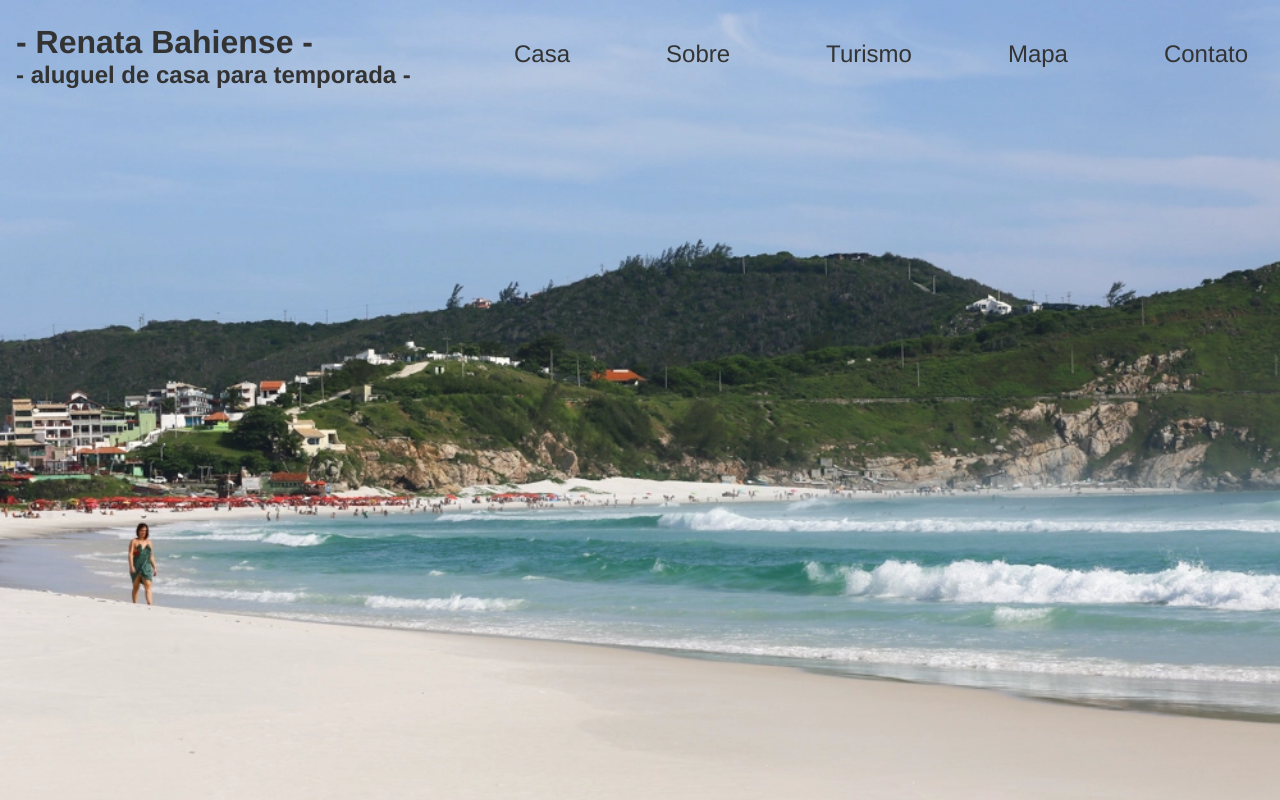
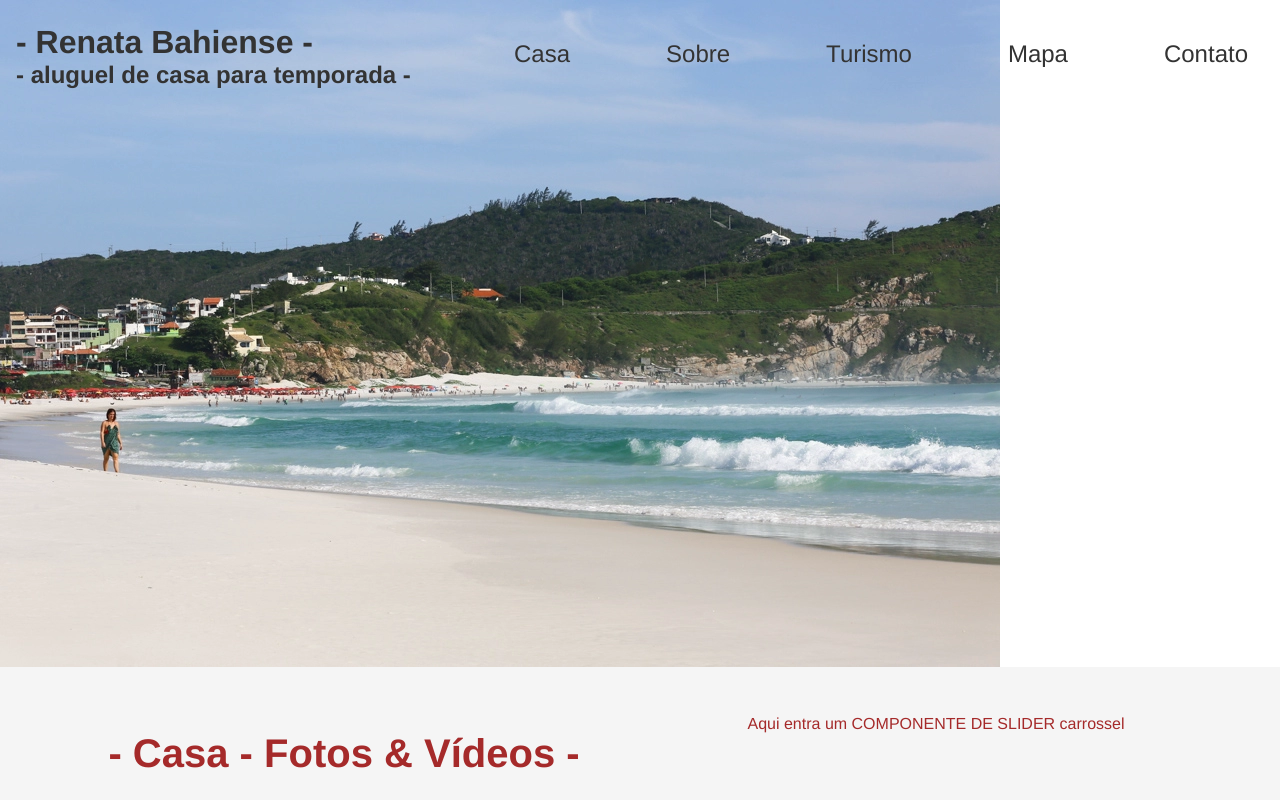
Before and after one commit to MahAzevedo/praia, a React (Vite) app: page / in a window 1280 px wide. Shown: the top 800 px of the page. Built offline with nearby package versions, Linux system fonts and the light colour scheme.

Commit message:
modified:   src/Components/Banner.module.css   &   modified:   src/Components/Tourism/CarouselTourism.jsx

```diff
--- a/src/Components/Banner.module.css
+++ b/src/Components/Banner.module.css
@@ -1,3 +1,4 @@
 .photoPraia {
-    width: 100%;
+    max-width: 100%;
+    text-align: center;
 }
--- a/src/Components/Tourism/CarouselTourism.jsx
+++ b/src/Components/Tourism/CarouselTourism.jsx
@@ -1,7 +1,7 @@
 import React from 'react';
 import styles from './CarouselTourism.module.css';
 // import arraial3 from '/arraial3.jpg?react';
-import arraial3 from '../'
+// import arraial3 from '../'
 
 const CarouselTourism = () => {
   return (
```
